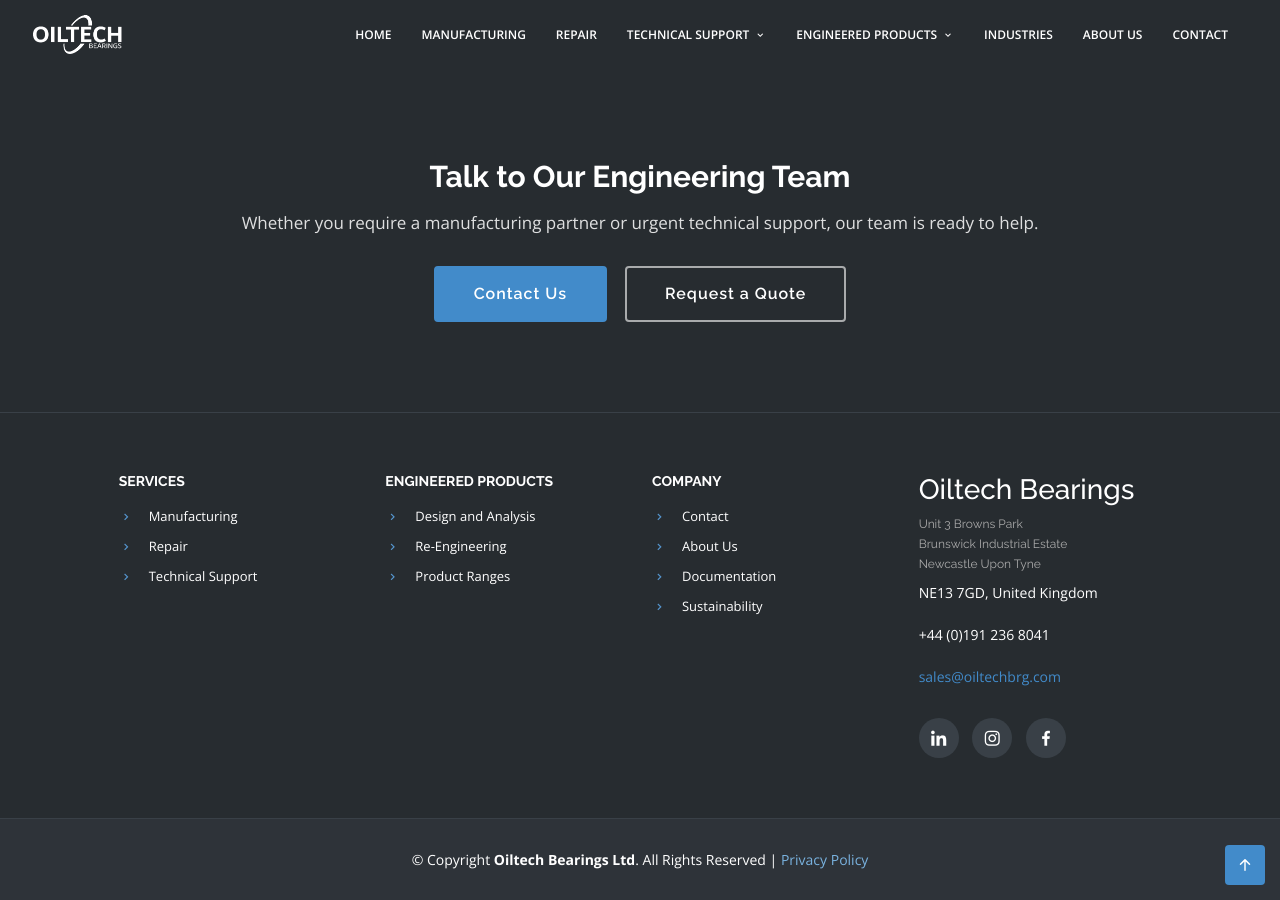
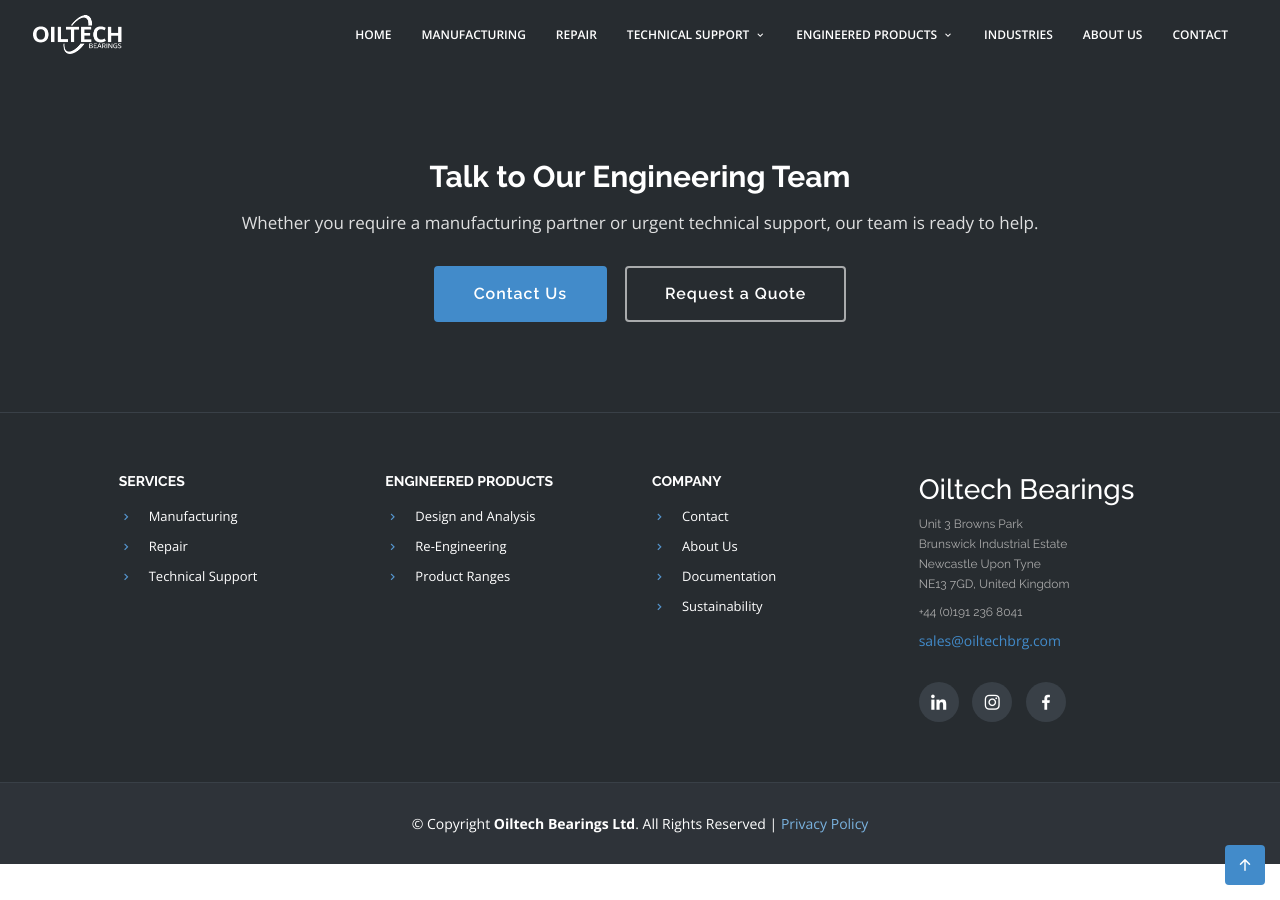
Before and after one commit to fractionerp/oiltechbrg.com, a Jekyll site: the page built from index.html, in a window 1280 px wide and 900 px high, scrolled down 4854 px. Built offline with Jekyll 4.4.1, drawn with Linux system fonts in a browser that asks for light colours.

```diff
--- a/_includes/footer.html
+++ b/_includes/footer.html
@@ -38,9 +38,9 @@
               <h3>Oiltech Bearings</h3>
               <p>Unit 3 Browns Park<br>
               Brunswick Industrial Estate<br>
-              Newcastle Upon Tyne</p>
-              NE13 7GD, United Kingdom <br><br>
-              +44 (0)191 236 8041<br><br>
+              Newcastle Upon Tyne<br>
+              NE13 7GD, United Kingdom</p>
+              <p>+44 (0)191 236 8041</p>
               <a href="mailto:sales@oiltechbrg.com">sales@oiltechbrg.com</a>
               <div class="social-links mt-3">
                 <a href="https://www.linkedin.com/company/18874504" class="linkedin"><i class="bx bxl-linkedin"></i></a>
```
